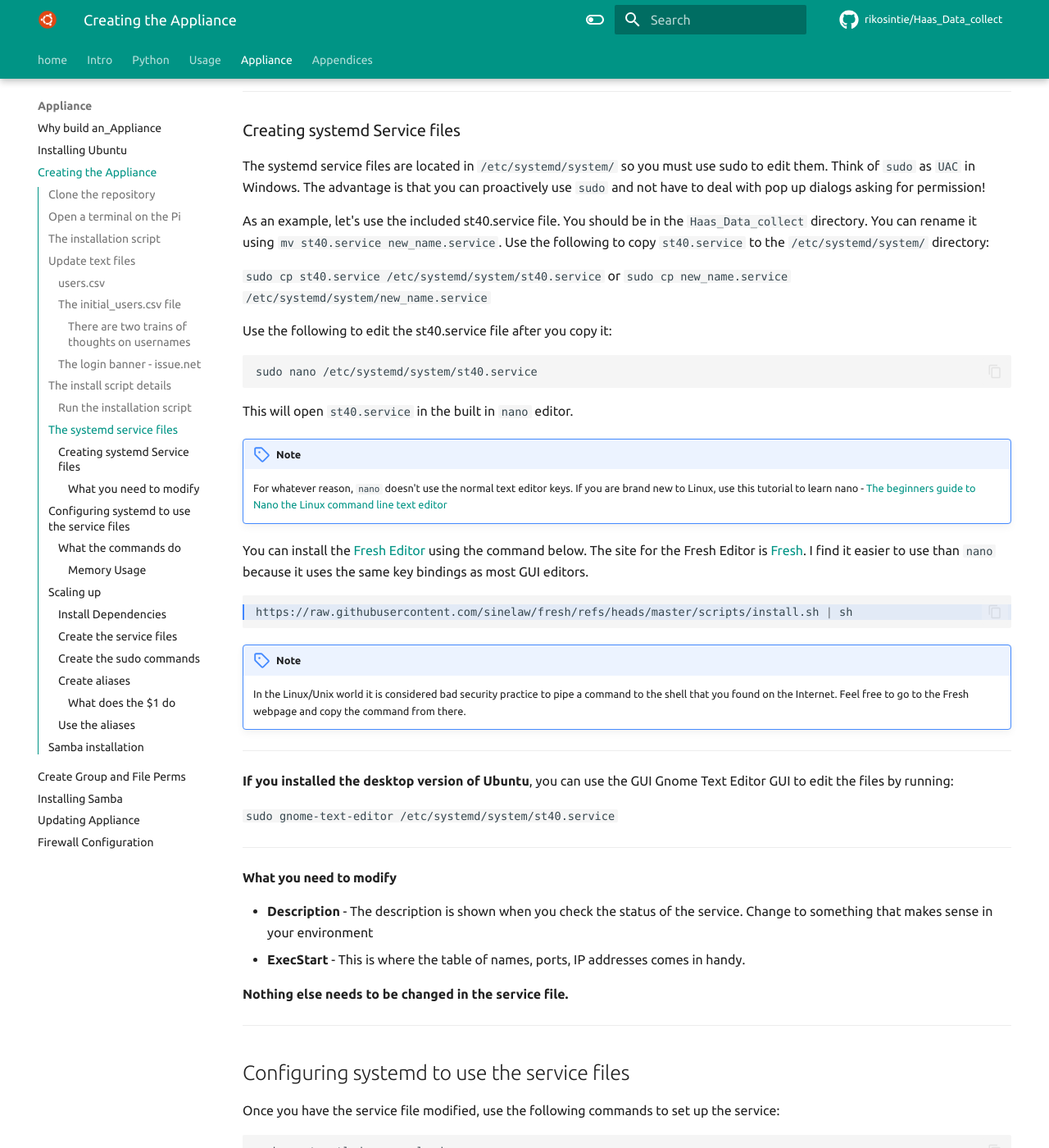
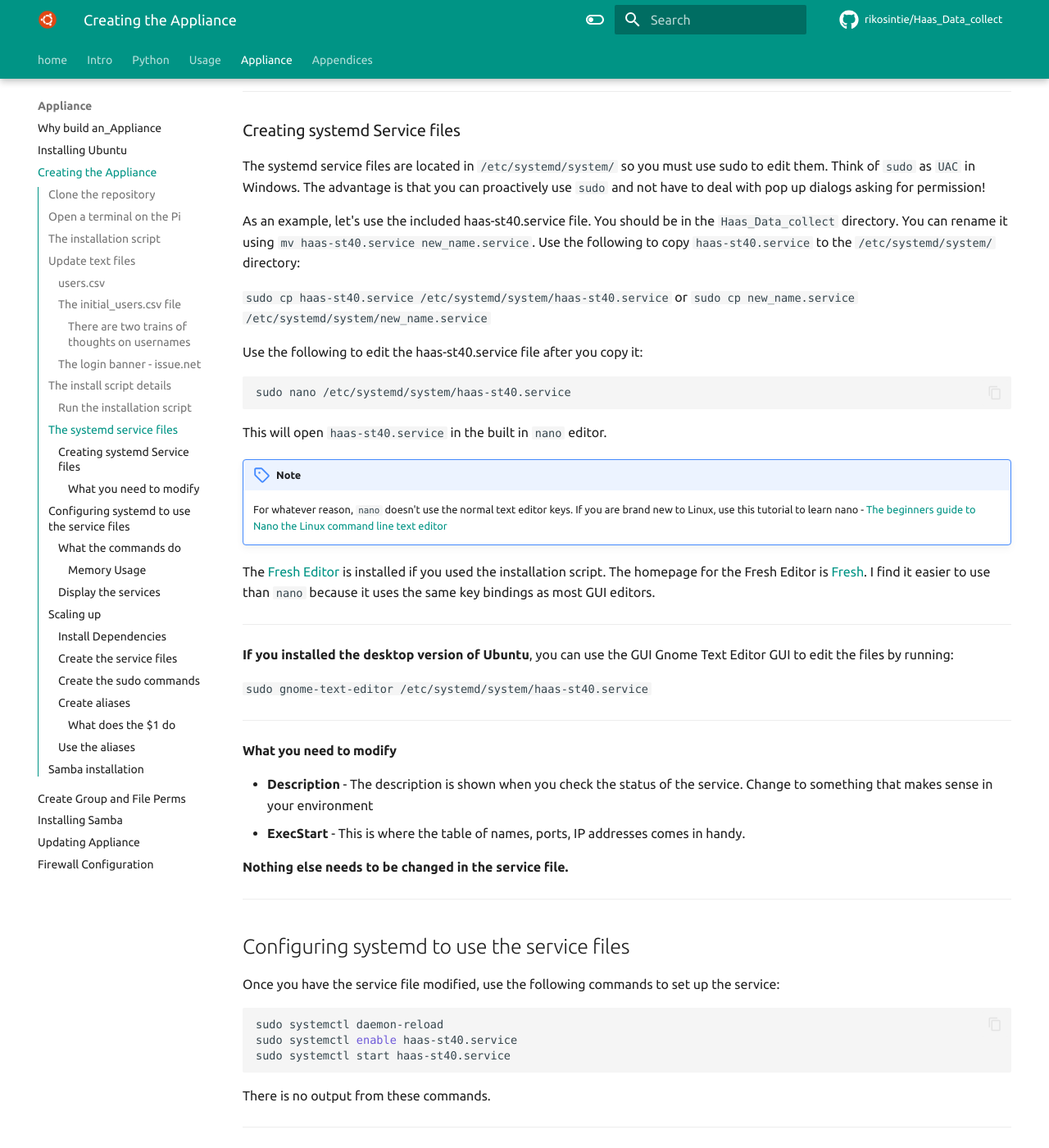
Before and after one commit to rikosintie/Haas_Data_collect, an MkDocs documentation site: the page built from docs/build_pi_5_appliance/configuring_appliance.md, in a window 1280 px wide and 1400 px high, scrolled down 11619 px. Shown: the whole window at 82% size. Built offline with MkDocs 1.6.1 and Material for MkDocs 9.7.7, drawn with Linux system fonts in a browser that asks for light colours; some web fonts are replaced; comment, search, counter and statistics services are not loaded; some of the changed text lies outside the part shown.

Commit message:
Git Title: configuring_appliance.md updated to haas-st40

````diff
--- a/docs/build_pi_5_appliance/configuring_appliance.md
+++ b/docs/build_pi_5_appliance/configuring_appliance.md
@@ -437,7 +437,7 @@ After=network.target
 
 [Service]
 User=haas
-WorkingDirectory=/home/haas/Haas_Data_collect
+WorkingDirectory=/home/haas/Haas_Data_collect/machines/st40
 ExecStart=/usr/bin/python3 /home/haas/Haas_Data_collect/haas_logger2.py -a -t 192.168.10.140  --port 5052 --name ST40
 Type=idle
 
@@ -454,37 +454,30 @@ WantedBy=multi-user.target
 
 The systemd service files are located in `/etc/systemd/system/` so you must use sudo to edit them. Think of `sudo` as `UAC` in Windows. The advantage is that you can proactively use `sudo` and not have to deal with pop up dialogs asking for permission!
 
-As an example, let's use the included st40.service file. You should be in the `Haas_Data_collect` directory. You can rename it using `mv st40.service new_name.service`. Use the following to copy `st40.service` to the `/etc/systemd/system/` directory:
+As an example, let's use the included haas-st40.service file. You should be in the `Haas_Data_collect` directory. You can rename it using `mv haas-st40.service new_name.service`. Use the following to copy `haas-st40.service` to the `/etc/systemd/system/` directory:
 
-`sudo cp st40.service /etc/systemd/system/st40.service`
+`sudo cp haas-st40.service /etc/systemd/system/haas-st40.service`
 or
 `sudo cp new_name.service /etc/systemd/system/new_name.service`
 
-Use the following to edit the st40.service file after you copy it:
+Use the following to edit the haas-st40.service file after you copy it:
 
 ```bash
-sudo nano /etc/systemd/system/st40.service
+sudo nano /etc/systemd/system/haas-st40.service
 ```
 
-This will open `st40.service` in the built in `nano` editor.
+This will open `haas-st40.service` in the built in `nano` editor.
 
 !!! Note
     For whatever reason, `nano` doesn't use the normal text editor keys. If you are brand new to Linux, use this tutorial to learn nano - [The beginners guide to Nano the Linux command line text editor](https://www.howtogeek.com/42980/the-beginners-guide-to-nano-the-linux-command-line-text-editor/)
 
-You can install the [Fresh Editor](https://github.com/Nsoro-Allan/fresh-editor?tab=readme-ov-file#installation) using the command below. The site for the Fresh Editor is [Fresh](https://sinelaw.github.io/fresh/). I find it easier to use than `nano` because it uses the same key bindings as most GUI editors.
-
-```bash hl_lines='1'
-https://raw.githubusercontent.com/sinelaw/fresh/refs/heads/master/scripts/install.sh | sh
-```
-
-!!! Note
-    In the Linux/Unix world it is considered bad security practice to pipe a command to the shell that you found on the Internet. Feel free to go to the Fresh webpage and copy the command from there.
+The [Fresh Editor](https://github.com/Nsoro-Allan/fresh-editor?tab=readme-ov-file#installation) is installed if you used the installation script. The homepage for the Fresh Editor is [Fresh](https://sinelaw.github.io/fresh/). I find it easier to use than `nano` because it uses the same key bindings as most GUI editors.
 
 ----------------------------------------------------------------
 
 **If you installed the desktop version of Ubuntu**, you can use the GUI Gnome Text Editor GUI to edit the files by running:
 
-`sudo gnome-text-editor /etc/systemd/system/st40.service`
+`sudo gnome-text-editor /etc/systemd/system/haas-st40.service`
 
 ----------------------------------------------------------------
 
@@ -503,8 +496,8 @@ Once you have the service file modified, use the following commands to set up th
 
 ```bash
 sudo systemctl daemon-reload
-sudo systemctl enable st40.service
-sudo systemctl start st40.service
+sudo systemctl enable haas-st40.service
+sudo systemctl start haas-st40.service
 ```
 
 There is no output from these commands.
@@ -514,33 +507,33 @@ There is no output from these commands.
 ### What the commands do
 
 - sudo systemctl daemon-reload - Forces `systemd` to read the changes in the systemd files
-- sudo systemctl enable st40.service - Tells `systemd` to run the service on boot
-- sudo systemctl start st40.service - Actually starts the `systemd` service
+- sudo systemctl enable haas-st40.service - Tells `systemd` to run the service on boot
+- sudo systemctl start haas-st40.service - Actually starts the `systemd` service
 
-Once these commands are run the `st40.service` should be active.
+Once these commands are run the `haas-st40.service` should be active.
 
 ----------------------------------------------------------------
 
-**Run this command to check the status of the `st40.service`:**
+**Run this command to check the status of the `haas-st40.service`:**
 
 ```bash
-sudo systemctl status st40.service
+sudo systemctl status haas-st40.service
 ```
 
-```unixconfig hl_lines="2" title="Status of the st40.service"
+```unixconfig hl_lines="2" title="Status of the haas-st40.service"
 ╭─haas@haas ~
-╰─$ sudo systemctl status st40.service
-● st40.service - Haas Python logger for ST40
-     Loaded: loaded (/etc/systemd/system/st40.service; enabled; preset: enabled)
+╰─$ sudo systemctl status haas-st40.service
+● haas-st40.service - Haas Python logger for ST40
+     Loaded: loaded (/etc/systemd/system/haas-st40.service; enabled; preset: enabled)
      Active: active (running) since Mon 2025-12-29 16:09:45 PST; 2s ago
    Main PID: 115518 (python3)
       Tasks: 1 (limit: 4601)
      Memory: 6.9M (peak: 7.1M)
         CPU: 37ms
-     CGroup: /system.slice/st40.service
+     CGroup: /system.slice/haas-st40.service
              └─115518 /usr/bin/python3 /home/haas/Haas_Data_collect/haas_logger2.py -a -t 192.168.10.122 --port 5052 --name ST40
 
-Dec 29 16:09:45 ubuntu-server systemd[1]: Started st40.service - Haas Python logger for ST40.
+Dec 29 16:09:45 ubuntu-server systemd[1]: Started haas-st40.service - Haas Python logger for ST40.
 ```
 
 ----------------------------------------------------------------
@@ -563,6 +556,21 @@ The `haas` is the User ID (UID) that owns the process, 115518 is the Process ID
 #### Memory Usage
 
 The status command also lists the amount of RAM used by the script. You can see that the peak usage was 7.1MB. I haven't seen the script use more than that, so a Raspberry Pi 5 with 8GB of RAM could support many machine tools. For an Intel physical or Virtual appliance 8GB RAM should also be sufficient.
+
+----------------------------------------------------------------
+### Display the services
+
+It's useful during troubleshooting to see a list of the services that `systemd` has running. Use the following to display themL
+
+```bash linenums='1' hl_lines='1'
+systemctl list-unit-files --type=service | grep enabled
+```
+
+That will return a long list of services. If you named your files starting with `haas` you can get a short list using:
+
+```bash linenums='1' hl_lines='1'
+systemctl list-unit-files --type=service | grep haas
+```
 
 ----------------------------------------------------------------
 
@@ -624,11 +632,11 @@ Run the following:
 The files are saved as `<name>.txt` in the root of the project directory. Here are the contents of st40.txt
 
 ```bash
-sudo cp st40.service /etc/systemd/system/st40.service
+sudo cp haas-st40.service /etc/systemd/system/haas-st40.service
 sudo systemctl daemon-reload
-sudo systemctl enable st40.service
-sudo systemctl start st40.service
-sudo systemctl status st40.service
+sudo systemctl enable haas-st40.service
+sudo systemctl start haas-st40.service
+sudo systemctl status haas-st40.service
 
 # Create the directory for the share
 
@@ -685,7 +693,7 @@ Save the file with `ctrl+s`, close it with `ctrl+x` Update bash by typing `exec
 
 #### What does the $1 do
 
-The `$1` is a placeholder, it gets replaced with the first text on the command line after the alias name. For example `stop st40` will become `sudo systemctl stop st40.service`.
+The `$1` is a placeholder, it gets replaced with the first text on the command line after the alias name. For example `stop st40` will become `sudo systemctl stop haas-st40.service`.
 
 ----------------------------------------------------------------
 
@@ -694,9 +702,9 @@ The `$1` is a placeholder, it gets replaced with the first text on the command l
 Now you can type the following:
 
 - `gte st30l.service` instead of `gnome-text-editor st30l.service`
-- `stop st40` to stop the st40.service
-- `start st40` to start the st40.service
-- `status st40` to show the status of the st40.service
+- `stop st40` to stop the haas-st40.service
+- `start st40` to start the haas-st40.service
+- `status st40` to show the status of the haas-st40.service
 - `dmr` to reload the daemons
 
 ----------------------------------------------------------------
````
Also changed, not shown: other parts of docs/build_pi_5_appliance/configuring_appliance.md (+3 -3 lines).
